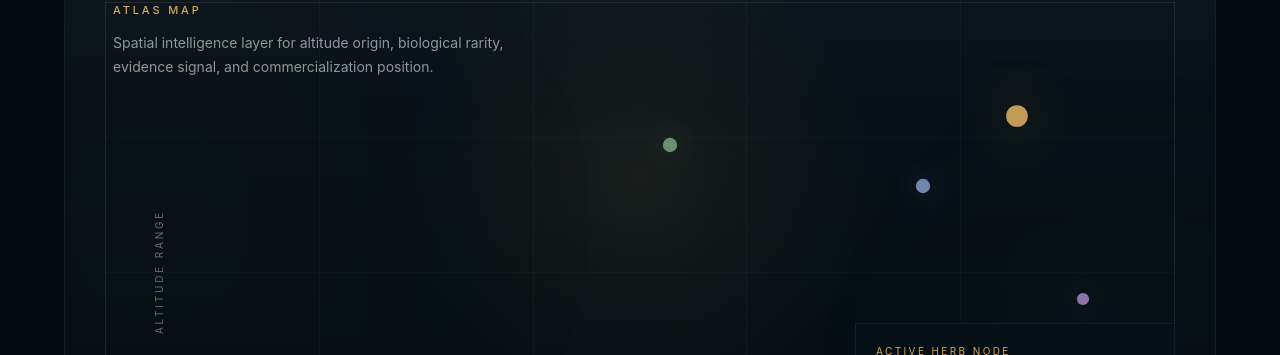
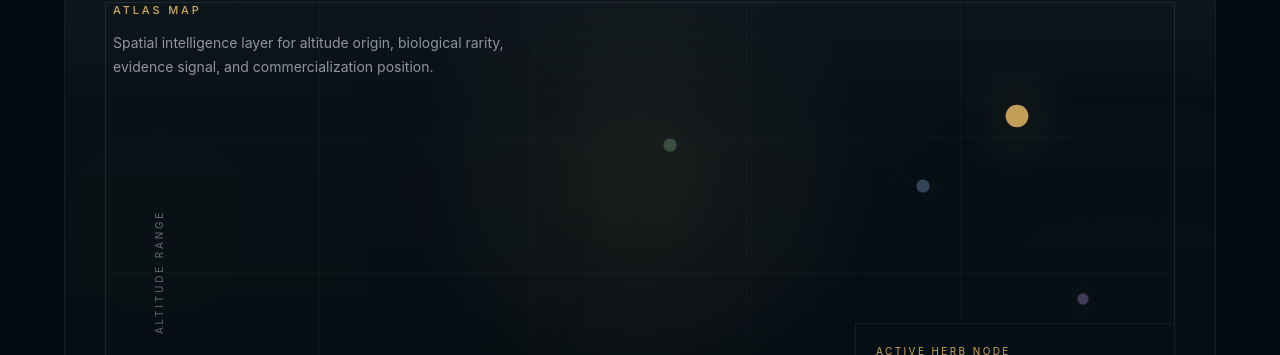
Before and after one commit to 0xMinority/polarherb-v1, a Next.js app: page / in a window 1280 px wide. Shown: the part 441-796 px from the top of the page. Built offline with nearby package versions, Linux system fonts and the light colour scheme.

Commit message:
Refine atlas node focus hierarchy

```diff
--- a/src/components/map/HerbMapNode.tsx
+++ b/src/components/map/HerbMapNode.tsx
@@ -60,8 +60,8 @@ export default function HerbMapNode({
                         : `0 0 28px ${color}66`,
                 }}
                 animate={{
-          opacity: isSelected ? [0.9, 1, 0.9] : [0.72, 1, 0.72],
-          scale: isSelected ? [1.18, 1.28, 1.18] : [1, 1.08, 1],
+                    opacity: isSelected ? [0.92, 1, 0.92] : [0.32, 0.42, 0.32],
+                    scale: isSelected ? [1.24, 1.34, 1.24] : [0.92, 1, 0.92],
                 }}
                 transition={{
                     duration: 4.8,
@@ -69,8 +69,9 @@ export default function HerbMapNode({
                     ease: "easeInOut",
                 }}
                 whileHover={{
-          scale: 1.65,
-          boxShadow: `0 0 42px ${color}88`,
+                    scale: isSelected ? 1.58 : 1.42,
+                    opacity: 1,
+                    boxShadow: `0 0 52px ${color}AA`,
                 }}
             />
 
```
Lines whose indentation alone changed are shown as unchanged.
